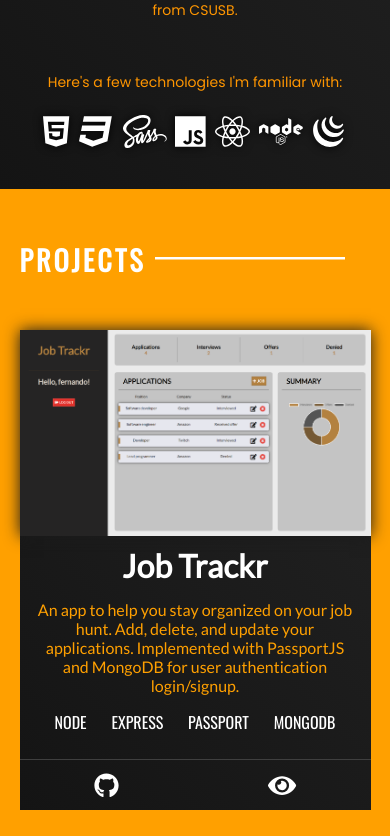
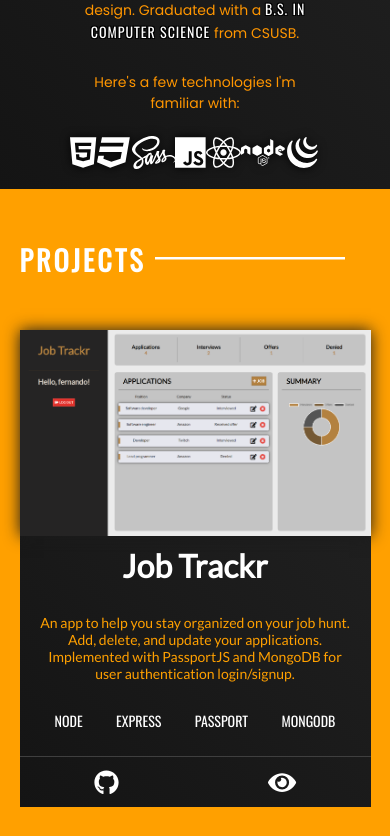
Before and after one commit to fernandoxmartin/react-portfolio, a React (Create React App) app: page / in a window 390 px wide. Shown: the part 1161-1997 px from the top of the page. Built offline with nearby package versions, Linux system fonts and the light colour scheme.

Commit message:
update reponsiveness

```diff
--- a/src/styles/About.scss
+++ b/src/styles/About.scss
@@ -86,12 +86,12 @@
   }
 }
 
-@media only screen and (max-width: 600px) {
+@media only screen and (max-width: 1200px) {
   .about-container {
     background-size: cover;
     height: 60vh;
     .about-container-inner {
-      width: 100%;
+      width: 80%;
       height: 80%;
       flex-direction: column;
       .about-left {
--- a/src/styles/Home.scss
+++ b/src/styles/Home.scss
@@ -103,6 +103,18 @@
   stroke: rgb(255, 255, 255);
 }
 
+@media only screen and (max-width: 1200px) {
+  .home-container {
+    .center {
+      .fxm {
+        font-size: 200px;
+        font-family: "Poppins";
+        line-height: 150px;
+      }
+    }
+  }
+}
+
 @media only screen and (max-width: 600px) {
   .home-container {
     display: block;
--- a/src/styles/Projects.scss
+++ b/src/styles/Projects.scss
@@ -170,8 +170,77 @@
     }
   }
 }
+////////////////////////////////////////////
 
-@media only screen and (max-width: 600px) {
+@media only screen and (max-width: 1200px) {
+  .project-container {
+    .project {
+      width: 90%;
+      height: 50%;
+      margin: 50px 0px 50px 0px;
+      .details {
+        color: rgb(255, 255, 255);
+        align-items: center;
+        .project-title {
+          text-align: center;
+          padding-top: 10px;
+          h4 {
+            display: none;
+          }
+        }
+        .project-desc {
+          p {
+            font-size: 14px;
+            width: 90%;
+            text-align: center;
+          }
+        }
+        .project-stack {
+          width: 100%;
+          display: flex;
+          justify-content: space-around;
+          padding-bottom: 25px;
+          ul {
+            width: 80%;
+            font-size: 14px;
+          }
+        }
+      }
+      .project-links {
+        width: 50%;
+        display: flex;
+        flex-direction: row;
+        justify-content: flex-end;
+      }
+
+      &:nth-child(odd) {
+        .details {
+          align-items: center;
+          .project-title {
+          }
+          .project-desc {
+            p {
+              width: 90%;
+              text-align: center;
+            }
+          }
+          .project-stack {
+            justify-content: space-around;
+          }
+          .project-links {
+            justify-content: space-around;
+            a {
+              padding: 10px;
+            }
+          }
+        }
+      }
+    }
+  }
+}
+
+//////////////////////////////////////////////////
+@media only screen and (max-width: 800px) {
   .project-container {
     padding: 50px 0px 50px 0px;
     .section-title {
```
